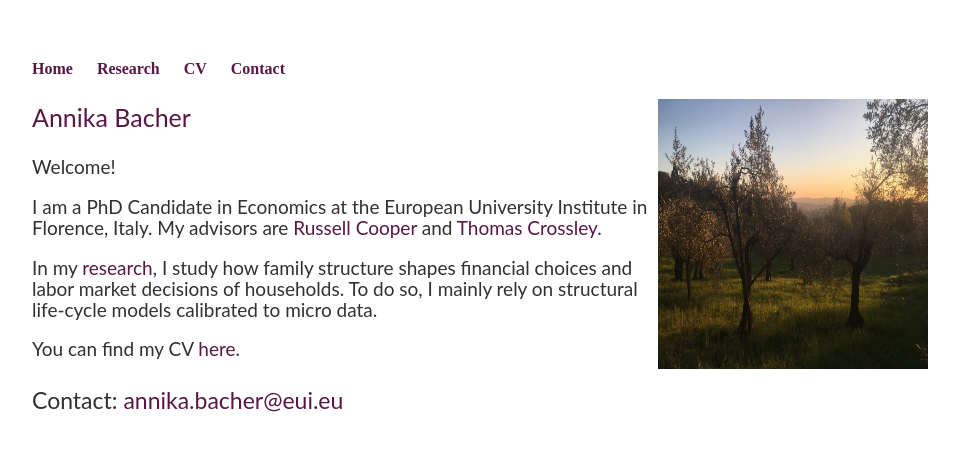
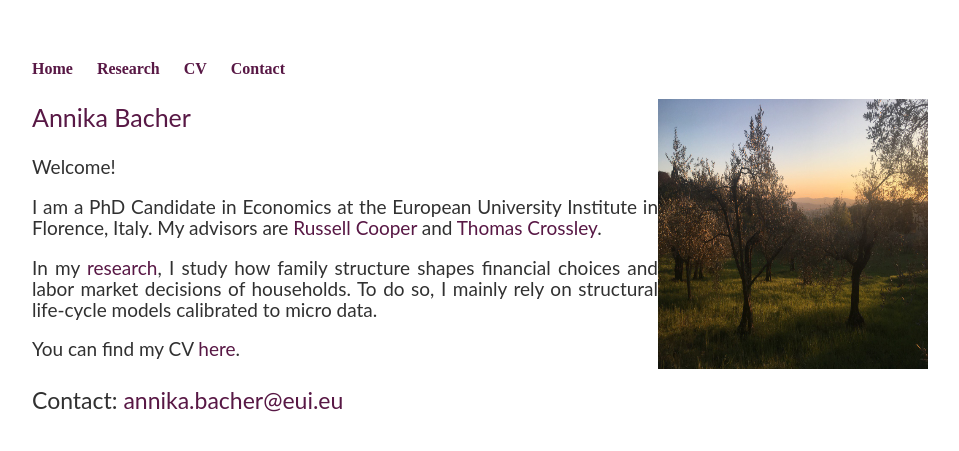
Before and after one commit to annikabacher/annikabacher.github.io, a Jekyll site: the page built from index.html, in a window 1280 px wide. Shown: the top 451 px of the page, without its empty margins (160-1119 px from the left). Built offline with Jekyll 4.4.1, drawn with Linux system fonts in a browser that asks for light colours.

Commit message:
jusitfy text

```diff
--- a/contact/index.html
+++ b/contact/index.html
@@ -15,4 +15,4 @@ title: Contact Information
 
     <p> <small> Phone: +49 (0)152 38942185 <br>
      Email: <a href="mailto:annika.bacher@eui.eu">annika.bacher@eui.eu</a>  <br>
-     Web: <a href="annikabacher.github.io">annikabacher.github.io</a> </small> </p>
+     Web: <a href="https://annikabacher.github.io">annikabacher.github.io</a> </small> </p>
--- a/index.html
+++ b/index.html
@@ -8,9 +8,9 @@ title: Annika Bacher
 
 	<body>
 	<p>Welcome!</p>
-	<p> I am a PhD Candidate in Economics at the European University Institute in Florence, Italy. My advisors are <a href="https://sites.google.com/site/coopereconomics/">Russell Cooper</a> and <a href="https://sites.google.com/site/tfcrossley/">Thomas Crossley</a>.</p>
+	 <p style="text-align: justify;"> I am a PhD Candidate in Economics at the European University Institute in Florence, Italy. My advisors are <a href="https://sites.google.com/site/coopereconomics/">Russell Cooper</a> and <a href="https://sites.google.com/site/tfcrossley/">Thomas Crossley</a>.</p>
 
-	<p> In my <a href="/research">research</a>, I study how family structure shapes financial choices and labor market decisions of households. To do so, I mainly rely on structural life-cycle models calibrated to micro data. </p>
+	 <p style="text-align: justify;"> In my <a href="/research">research</a>, I study how family structure shapes financial choices and labor market decisions of households. To do so, I mainly rely on structural life-cycle models calibrated to micro data. </p>
 
    <p> You can find my CV <a href="https://annikabacher.github.io/Bacher_CV.pdf">here</a>. </p>
 
```
Also changed, not shown: 1 other file.
